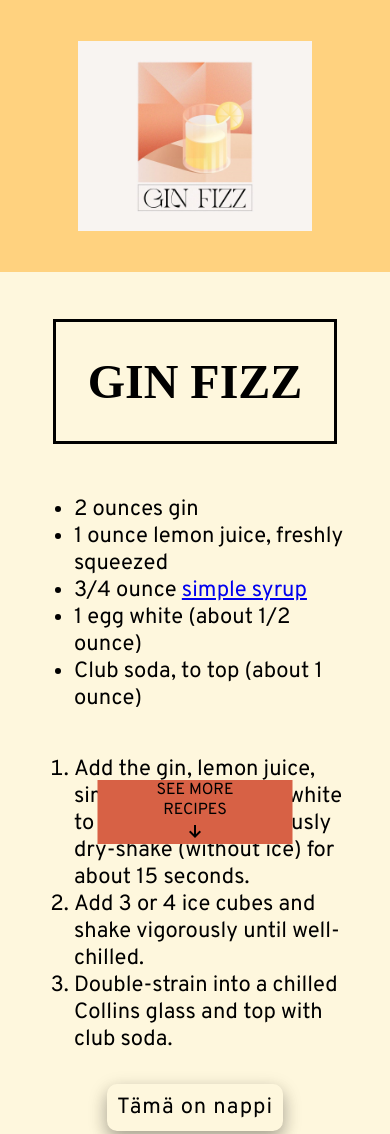
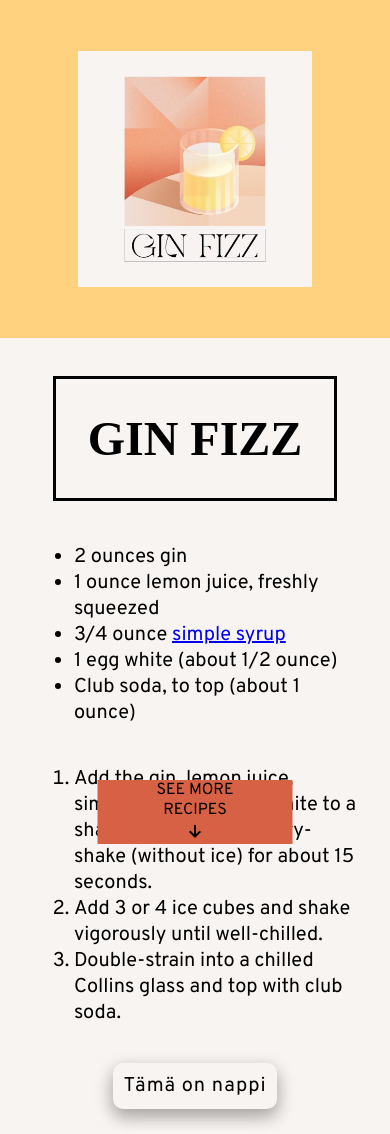
Before and after one commit to elinaasa/UIUX23, a plain HTML site: page UIUXharj/FlexboxHarj/index.html in a window 390 px wide. Shown: the top 1134 px of the page. Drawn offline with nearby package versions, Linux system fonts and the light colour scheme.

Commit message:
viikkotehtävä

```diff
--- a/UIUXharj/FlexboxHarj/styles.css
+++ b/UIUXharj/FlexboxHarj/styles.css
@@ -1,12 +1,6 @@
 :root {
   --jasper: #d76145ff;
-  --apricot: #f6bfaaff;
-  --coral: #e98b68ff;
-  --cornsilk: #fef7ddff;
-  --light-orange: #f5d7b6ff;
   --isabelline: #f8f4f1ff;
-  --papaya-whip: #fff0cfff;
-  --vanilla: #feeba8ff;
   --jasmine: #ffd27fff;
 }
 
@@ -15,7 +9,7 @@
 }
 
 body {
-  background-color: var(--cornsilk);
+  background-color: var(--isabelline);
   margin: auto;
   height: 100%;
   font-family: "Overpass", sans-serif;
@@ -132,10 +126,10 @@ h2 {
   font-variation-settings: "FILL" 0, "wght" 400, "GRAD" 0, "opsz" 24;
 }
 
-@media only screen and (max-width: 800px) {
+@media only screen and (max-width: 950px) {
   #vasen {
     width: 100%;
-    height: auto;
+    height: 40%;
   }
   #oikea {
     width: 100%;
@@ -155,7 +149,7 @@ h2 {
     font-size: 2rem;
   }
   .sisalto {
-    font-size: 22px;
+    font-size: 20px;
     height: 100%;
     margin: 0;
     padding-bottom: 5rem;
```
